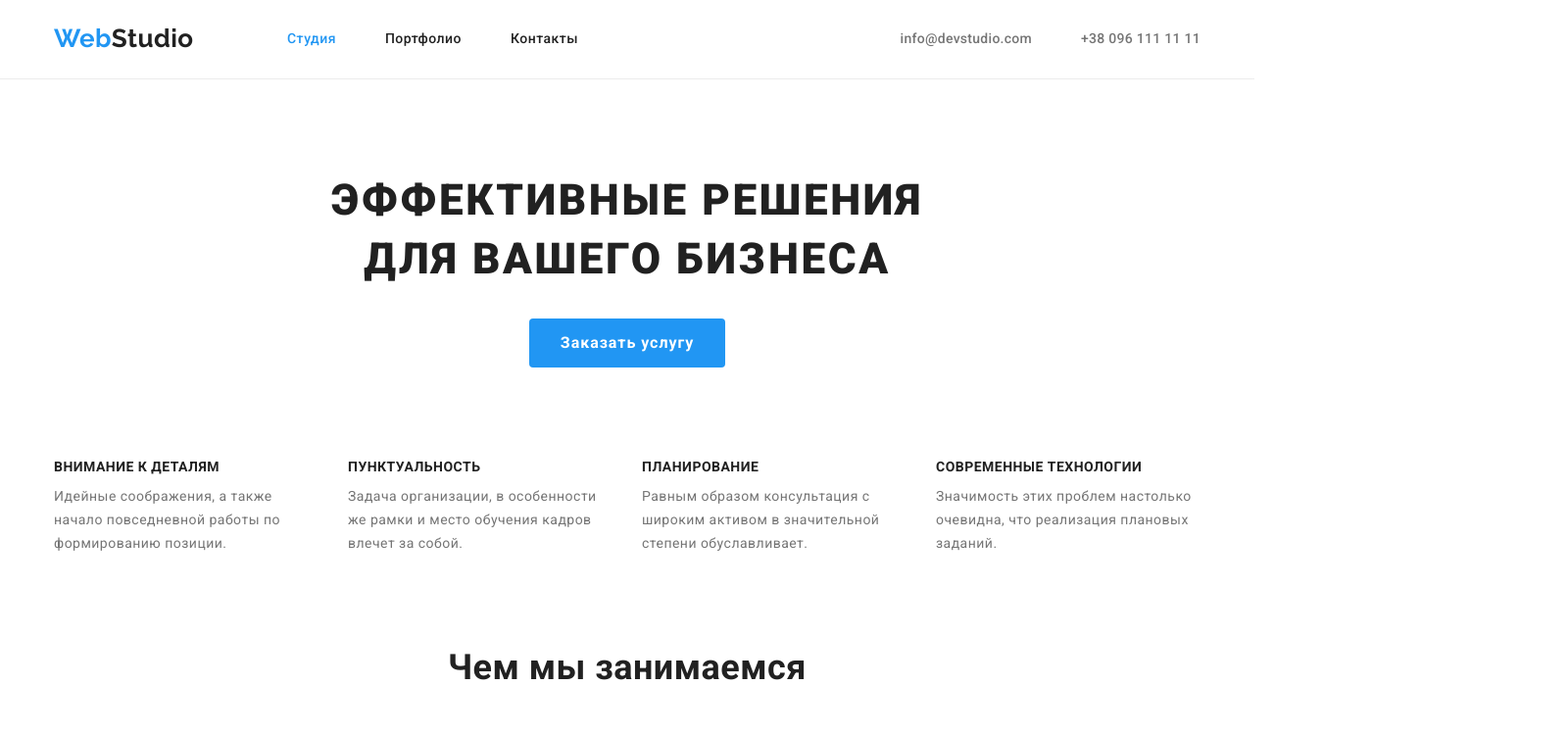
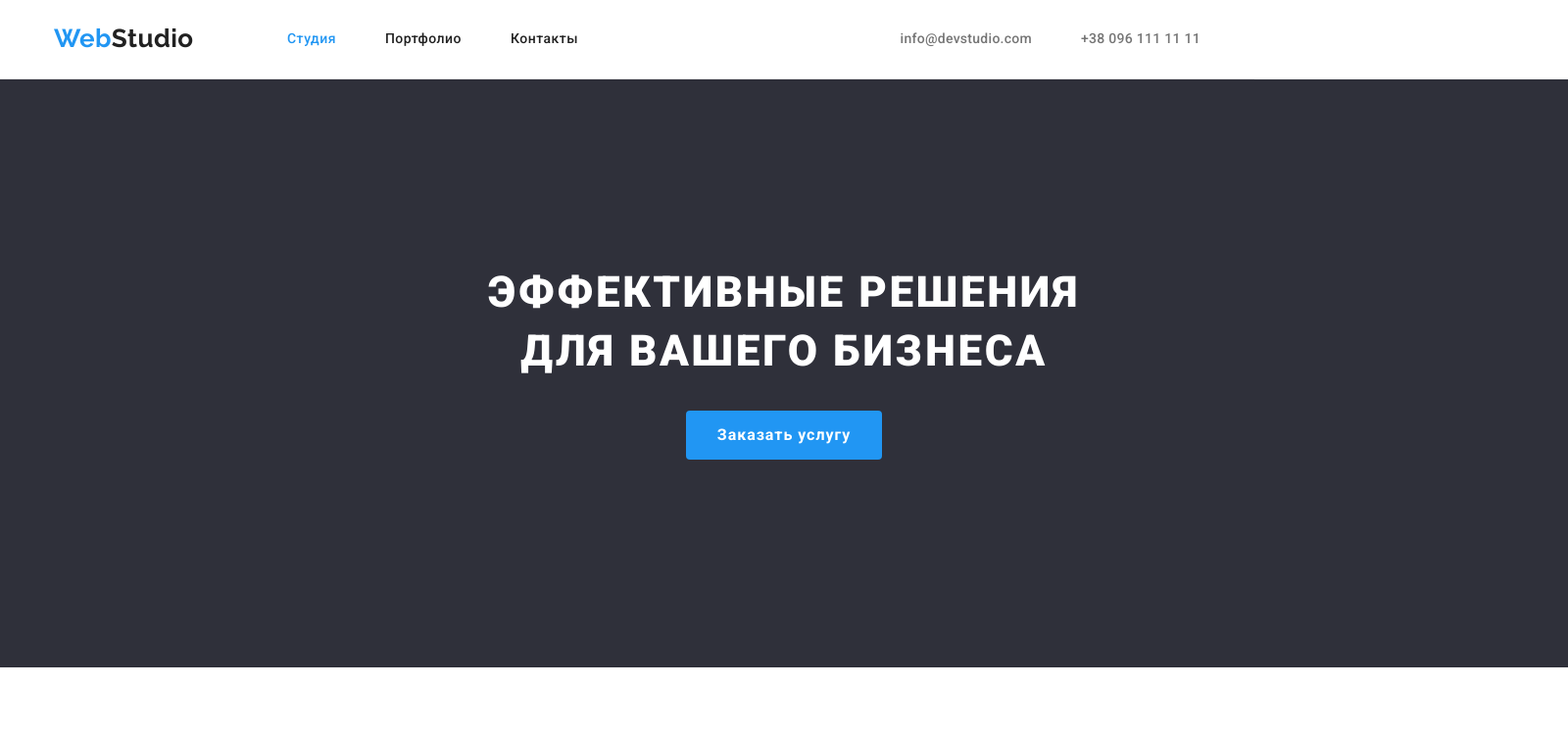
Before and after one commit to HELL4GAET/goit-markup-hw-03, a plain HTML site: page index.html in a window 1280 px wide. Shown: the top 750 px of the page at 98% size, 1600 px wide, since content can reach past the window. Drawn offline with nearby package versions, Linux system fonts and the light colour scheme.

Commit message:
hero background

```diff
--- a/css/styles.css
+++ b/css/styles.css
@@ -127,6 +127,14 @@ nav .logo:focus {
 /* Секция герой */
 .section.hero {
   text-align: center;
+  background-color: #2f303a;
+  min-width: 1600px;
+  height: 600px;
+}
+
+.hero-container {
+  padding-top: 94px;
+  padding-bottom: 94px;
 }
 
 .hero .decision {
@@ -137,7 +145,7 @@ nav .logo:focus {
   text-align: center;
   letter-spacing: 0.06em;
   text-transform: uppercase;
-  color: var(--primary-text-color);
+  color: var(--primary-background-color);
   margin: 0;
   margin-bottom: 30px;
 }
@@ -444,10 +452,6 @@ nav .logo:focus {
   padding-top: 0;
 }
 
-.details {
-  padding-top: 0;
-}
-
 /* карточки портфолио */
 
 .card-content {
--- a/index.html
+++ b/index.html
@@ -48,7 +48,7 @@
     <!--main-->
     <main>
       <section class="section hero">
-        <div class="container">
+        <div class="container hero-container">
           <h1 class="decision">
             Эффективные решения <br />
             для вашего бизнеса
```
